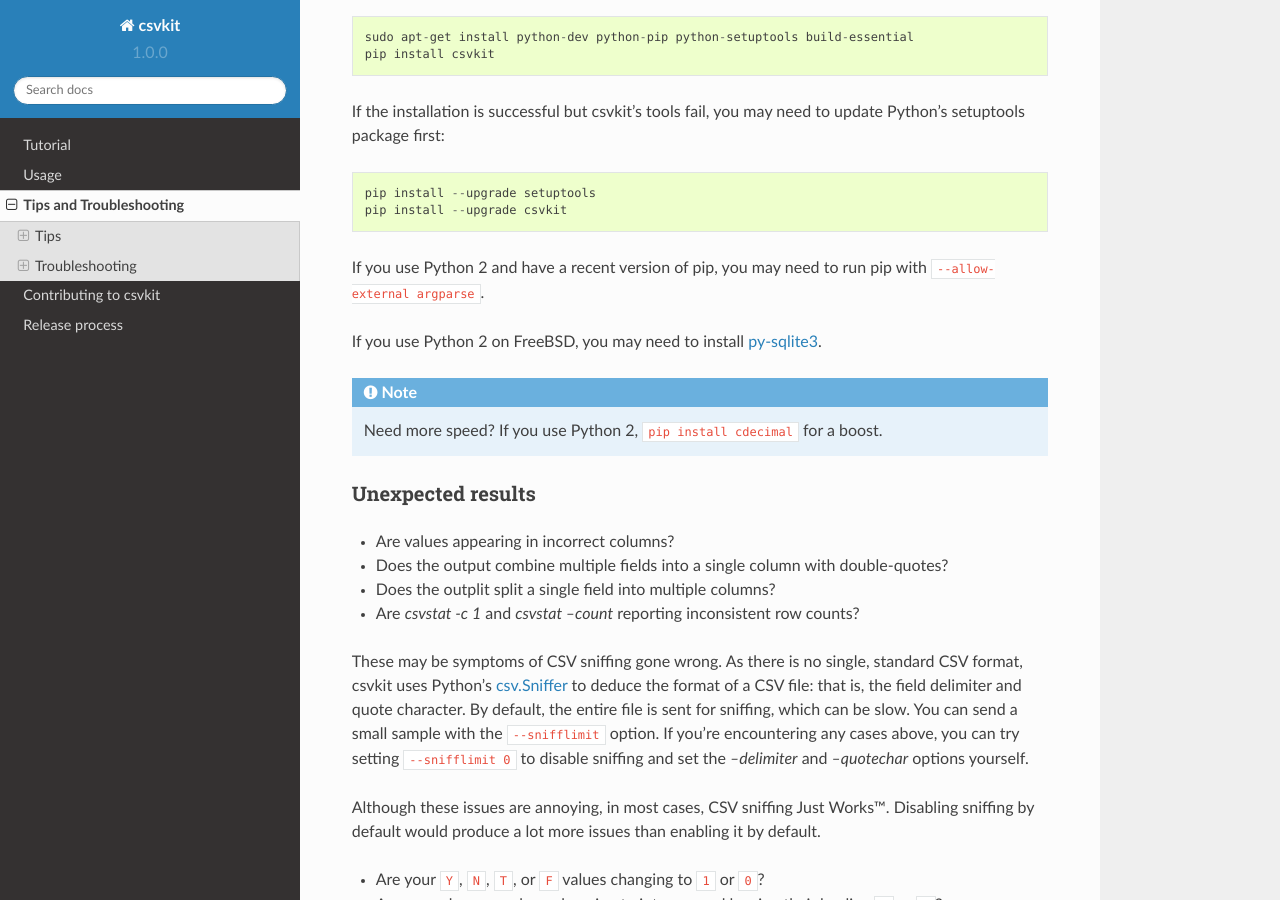
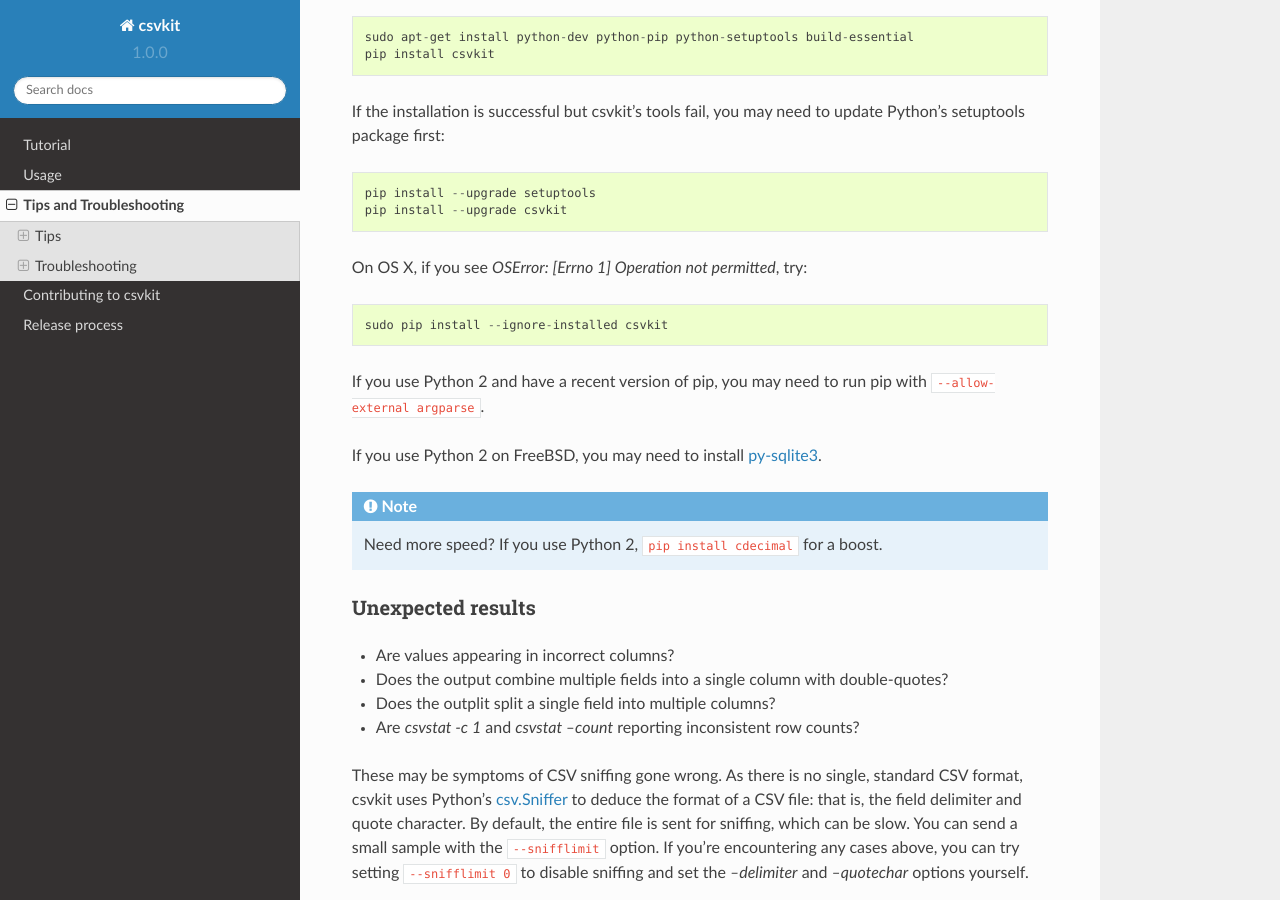
Before and after one commit to wireservice/csvkit, a Sphinx documentation site: the page built from docs/tricks.rst, in a window 1280 px wide and 900 px high, scrolled down 1279 px. Built offline with Sphinx 7.4.7 and the Read the Docs theme 2.0.0, drawn with Linux system fonts in a browser that asks for light colours.

Commit message:
Document OS X installation issue, #613

```diff
--- a/docs/tricks.rst
+++ b/docs/tricks.rst
@@ -56,6 +56,10 @@
     pip install --upgrade setuptools
     pip install --upgrade csvkit
 
+On OS X, if you see `OSError: [Errno 1] Operation not permitted`, try::
+
+    sudo pip install --ignore-installed csvkit
+
 If you use Python 2 and have a recent version of pip, you may need to run pip with :code:`--allow-external argparse`.
 
 If you use Python 2 on FreeBSD, you may need to install `py-sqlite3 <https://www.freshports.org/databases/py-sqlite3/>`_.
```
